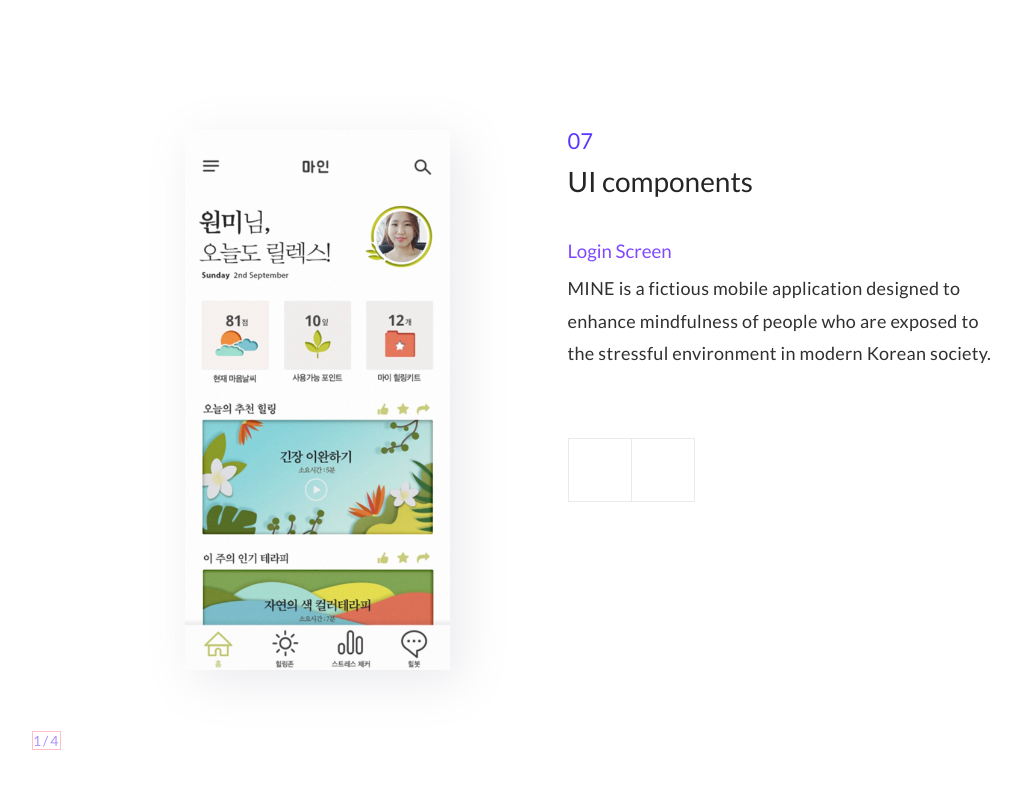
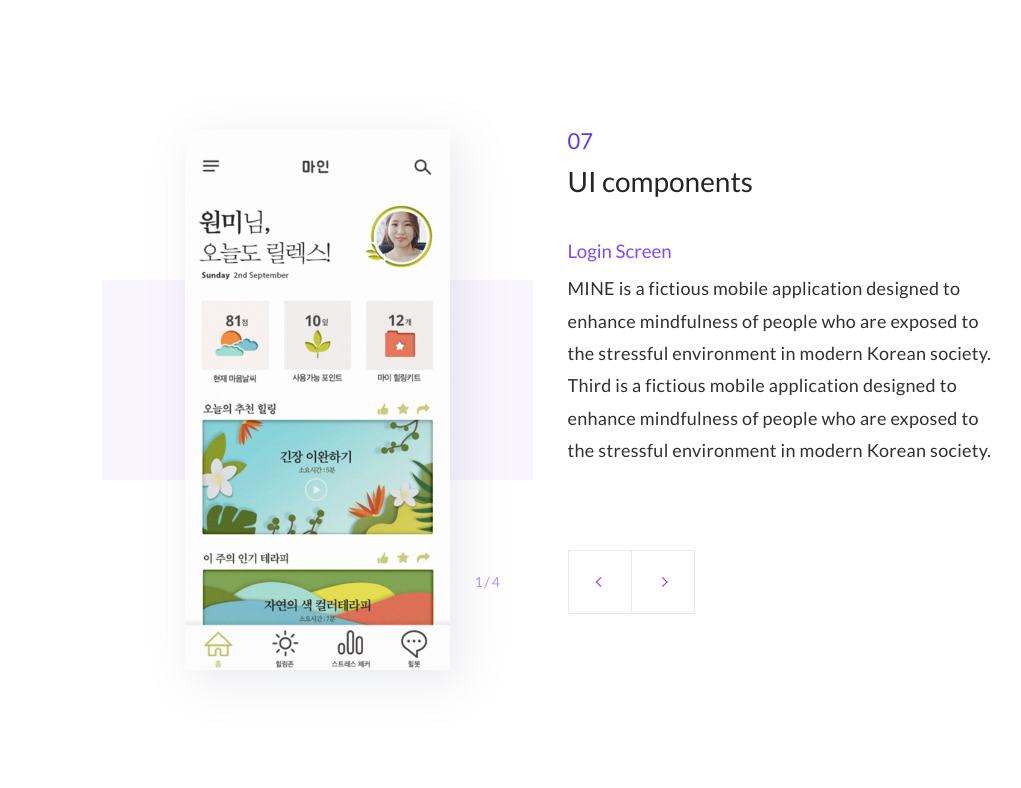
Before and after one commit to wonma/portfolio, a website built with webpack: page app/index.html in a window 1280 px wide. Shown: the part 5849-6637 px from the top of the page, without its empty margins (90-1111 px from the left). Built offline with nearby package versions, Linux system fonts and the light colour scheme.

Commit message:
Completed DoubleSlider section

```diff
--- a/app/assets/scripts/modules/DoubleSlider.js
+++ b/app/assets/scripts/modules/DoubleSlider.js
@@ -32,7 +32,8 @@ class DoubleSlider {
             asNavFor: '.slider-image',
             arrows: true,
             fade: true,
-            // autoplay: true,
+            prevArrow: '<button class="slick-arrow slick-prev"><span class="icon__arrow icon__arrow--left"></span></button>',
+            nextArrow: '<button class="slick-arrow slick-next"><span class="icon__arrow icon__arrow--right"></span></button>',
             focusOnSelect: true
         })
     }
--- a/app/assets/styles/base/_variables.css
+++ b/app/assets/styles/base/_variables.css
@@ -1,6 +1,7 @@
 $primaryCol: #412496;
 $primaryCol-lighter: #8C73FF;
 $primaryCol-point: #9028EF;
+$primaryCol-lightest: #f8f5ff;
 
 $secondaryCol-lighter: #CD94FF;
 
--- a/app/assets/styles/modules/_doubleslider.css
+++ b/app/assets/styles/modules/_doubleslider.css
@@ -8,6 +8,15 @@
         float: left;
         width: 100%;
         transform: translateY(-150px);
+    }
+
+    &::before {
+        content: '';
+        position: absolute;
+        top: 38%;
+        width: 100%;
+        height: 200px;
+        background-color: $primaryCol-lightest;
     }
 }
 
@@ -28,23 +37,6 @@
     color: #8149ff;
 }
 
-.pagingInfo {
-    position: absolute;
-    bottom: -10px;
-    left: -70px;
-    border: 1px solid pink;
-    font-size: 14px;
-    letter-spacing: 2px;
-    color: #AF91FF;
-    transform: translateY(100%);
-    text-align: right;
-
-    @mixin atSmall {
-        transform: translateY(0);
-        text-align: left;
-        margin-bottom: 20px;
-    }
-}
 
 .item-i {
     display: inline-block;
@@ -91,15 +83,38 @@
 }
 
 
+.pagingInfo {
+    position: absolute;
+    /* bottom: -10px; */
+    top: 62%;
+    right: 0;
+    /* border: 1px solid pink; */
+    font-size: 14px;
+    letter-spacing: 2px;
+    color: #AF91FF;
+    transform: translateY(100%);
+    text-align: right;
+
+    @mixin atSmall {
+        transform: translateY(0);
+        text-align: left;
+        margin-bottom: 20px;
+    }
+
+    @mixin atMedium {
+        top:64%;
+        left: 40%;
+    }
+}
+
 button.slick-arrow {
     border: none;
     position: absolute;
-    border: 1px solid #eaeaea;
     background-color: transparent;
     width: 64px;
     height: 300px;
     z-index: 999;
-    top: 0;
+    top: 40px;
     transform: translateY(-140%);
 
     @mixin atSmall {
@@ -110,11 +125,13 @@ button.slick-arrow {
     }
 
     @mixin atMedium {
+        border: 1px solid #eaeaea;
         transform: translateY(0);
         height: 64px;
-        top: 60%;
+        top: 100%;
     }
 }
+
 
 button.slick-arrow:hover {
     cursor: pointer;
@@ -126,8 +143,8 @@ button.slick-arrow:active {
 
 
 button.slick-prev {
-    text-indent: -9999px;
-    left:0;
+    /* text-indent: -9999px; */
+    left: -30px;
     @mixin atSmall {
         left: 20%;
     }
@@ -138,7 +155,7 @@ button.slick-prev {
 
 button.slick-next {
     text-indent: -9999px;
-    right: 0;
+    right: -30px;
     @mixin atSmall {
         right: 20%;
     }
@@ -147,3 +164,24 @@ button.slick-next {
     }
     /* transform: translateX(-65px); */
 }
+
+
+.icon__arrow {
+    content:'';
+    display: block;
+    width: 7px;
+    height: 7px;
+    position: absolute;
+    left: 50%;
+    transform: translateX(-54%) translateY(-50%) rotate(45deg);
+    border-right: 1px solid $primaryCol-point;
+    border-top: 1px solid $primaryCol-point;
+}
+
+.icon__arrow--left {
+    transform: translateX(-40%) translateY(-50%) rotate(-135deg);
+}
+
+.icon__arrow--right {
+
+}
--- a/app/index.html
+++ b/app/index.html
@@ -414,6 +414,11 @@
                                         stressful
                                         environment in modern Korean society.
                                     </p>
+                                    <p class="p--desc">
+                                        Third is a fictious mobile application designed to enhance mindfulness of people who are exposed to the
+                                        stressful
+                                        environment in modern Korean society.
+                                    </p>
                                 </div>
                             </div>
                             <div>
@@ -422,6 +427,11 @@
                                     <p class="p--desc">
                                         Second is a fictious mobile application designed to enhance mindfulness of people who are exposed to
                                         the stressful
+                                        environment in modern Korean society.
+                                    </p>
+                                    <p class="p--desc">
+                                        Third is a fictious mobile application designed to enhance mindfulness of people who are exposed to the
+                                        stressful
                                         environment in modern Korean society.
                                     </p>
                                 </div>
@@ -434,11 +444,21 @@
                                         stressful
                                         environment in modern Korean society.
                                     </p>
+                                    <p class="p--desc">
+                                        Third is a fictious mobile application designed to enhance mindfulness of people who are exposed to the
+                                        stressful
+                                        environment in modern Korean society.
+                                    </p>
                                 </div>
                             </div>
                             <div>
                                 <div class="item-c">
                                     <h3 class="heading__accent">Healing Bot</h3>
+                                    <p class="p--desc">
+                                        Third is a fictious mobile application designed to enhance mindfulness of people who are exposed to the
+                                        stressful
+                                        environment in modern Korean society.
+                                    </p>
                                     <p class="p--desc">
                                         Third is a fictious mobile application designed to enhance mindfulness of people who are exposed to the
                                         stressful
--- a/app/temp/styles/styles.css
+++ b/app/temp/styles/styles.css
@@ -1356,6 +1356,14 @@ h1 {
                 transform: translateY(-150px)
 }
 	}
+.slider-image::before {
+        content: '';
+        position: absolute;
+        top: 38%;
+        width: 100%;
+        height: 200px;
+        background-color: #f8f5ff;
+    }
 .slider-content {
     /* background-color: #fff; */
     position: relative;
@@ -1372,26 +1380,6 @@ h1 {
     margin-bottom: 10px;
     color: #8149ff;
 }
-.pagingInfo {
-    position: absolute;
-    bottom: -10px;
-    left: -70px;
-    border: 1px solid pink;
-    font-size: 14px;
-    letter-spacing: 2px;
-    color: #AF91FF;
-    -webkit-transform: translateY(100%);
-            transform: translateY(100%);
-    text-align: right;
-}
-@media (min-width:600px){
-.pagingInfo {
-        -webkit-transform: translateY(0);
-                transform: translateY(0);
-        text-align: left;
-        margin-bottom: 20px
-}
-	}
 .item-i {
     display: inline-block;
     height: 700px;
@@ -1433,15 +1421,41 @@ h1 {
     -webkit-transform: translateX(0px);
     transform: translateX(0px);
 }
+.pagingInfo {
+    position: absolute;
+    /* bottom: -10px; */
+    top: 62%;
+    right: 0;
+    /* border: 1px solid pink; */
+    font-size: 14px;
+    letter-spacing: 2px;
+    color: #AF91FF;
+    -webkit-transform: translateY(100%);
+            transform: translateY(100%);
+    text-align: right;
+}
+@media (min-width:600px){
+.pagingInfo {
+        -webkit-transform: translateY(0);
+                transform: translateY(0);
+        text-align: left;
+        margin-bottom: 20px
+}
+	}
+@media (min-width:800px){
+.pagingInfo {
+        top:64%;
+        left: 40%
+}
+	}
 button.slick-arrow {
     border: none;
     position: absolute;
-    border: 1px solid #eaeaea;
     background-color: transparent;
     width: 64px;
     height: 300px;
     z-index: 999;
-    top: 0;
+    top: 40px;
     -webkit-transform: translateY(-140%);
             transform: translateY(-140%);
 }
@@ -1455,10 +1469,11 @@ button.slick-arrow {
 	}
 @media (min-width:800px){
 button.slick-arrow {
+        border: 1px solid #eaeaea;
         -webkit-transform: translateY(0);
                 transform: translateY(0);
         height: 64px;
-        top: 60%
+        top: 100%
 }
 	}
 button.slick-arrow:hover {
@@ -1468,8 +1483,8 @@ button.slick-arrow:active {
     background-color: #f8f5ff;
 }
 button.slick-prev {
-    text-indent: -9999px;
-    left:0;
+    /* text-indent: -9999px; */
+    left: -30px;
 }
 @media (min-width:600px){
 button.slick-prev {
@@ -1483,7 +1498,7 @@ button.slick-prev {
 	}
 button.slick-next {
     text-indent: -9999px;
-    right: 0;
+    right: -30px;
     /* transform: translateX(-65px); */
 }
 @media (min-width:600px){
@@ -1496,6 +1511,25 @@ button.slick-next {
         left: 63px
 }
 	}
+.icon__arrow {
+    content:'';
+    display: block;
+    width: 7px;
+    height: 7px;
+    position: absolute;
+    left: 50%;
+    -webkit-transform: translateX(-54%) translateY(-50%) rotate(45deg);
+            transform: translateX(-54%) translateY(-50%) rotate(45deg);
+    border-right: 1px solid #9028EF;
+    border-top: 1px solid #9028EF;
+}
+.icon__arrow--left {
+    -webkit-transform: translateX(-40%) translateY(-50%) rotate(-135deg);
+            transform: translateX(-40%) translateY(-50%) rotate(-135deg);
+}
+.icon__arrow--right {
+
+}
 .project-section {
         margin-bottom: 90px;
     }
```
Also changed, not shown: app/temp/scripts/App.js.
